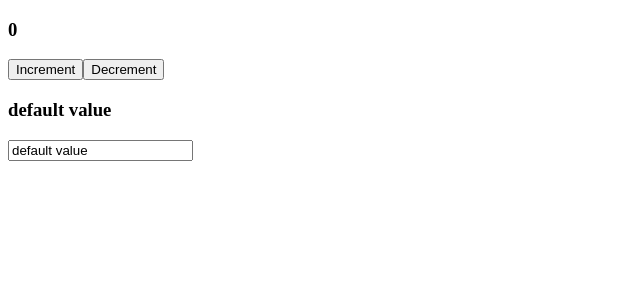
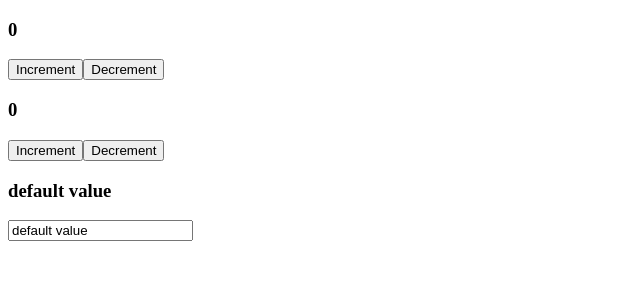
Before and after one commit to vitalik-prog/ulbi-fundamental, a React (Create React App) app: page / in a window 1280 px wide. Shown: the top 300 px of the page, without its empty margins (0-640 px from the left). Built offline with nearby package versions, Linux system fonts and the light colour scheme.

Commit message:
added counter as class component

```diff
--- a/src/App.js
+++ b/src/App.js
@@ -1,9 +1,10 @@
-import { Counter, Input } from './components'
+import { Counter, Input, ClassCounter } from './components'
 
 function App() {
   return (
     <div className="App">
       <Counter />
+      <ClassCounter />
       <Input />
     </div>
   );
--- /dev/null
+++ b/src/components/ClassCounter.jsx
@@ -0,0 +1,33 @@
+import React from "react";
+
+class ClassCounter extends React.Component {
+  constructor (props) {
+    super(props)
+    this.state = {
+      likes: 0
+    }
+
+    this.increment = this.increment.bind(this)
+    this.decrement = this.decrement.bind(this)
+  }
+
+  increment = () => {
+    this.setState({ likes: this.state.likes + 1 })
+  }
+
+  decrement = () => {
+    this.setState({ likes: this.state.likes - 1 })
+  }
+
+  render() {
+    return (
+      <div>
+        <h3>{this.state.likes}</h3>
+        <button onClick={this.increment}>Increment</button>
+        <button onClick={this.decrement}>Decrement</button>
+      </div>
+    )
+  }
+}
+
+export default ClassCounter
--- a/src/components/index.js
+++ b/src/components/index.js
@@ -1,2 +1,3 @@
 export { default as Counter } from './Counter'
+export { default as ClassCounter } from './ClassCounter'
 export { default as Input } from './Input'
```
